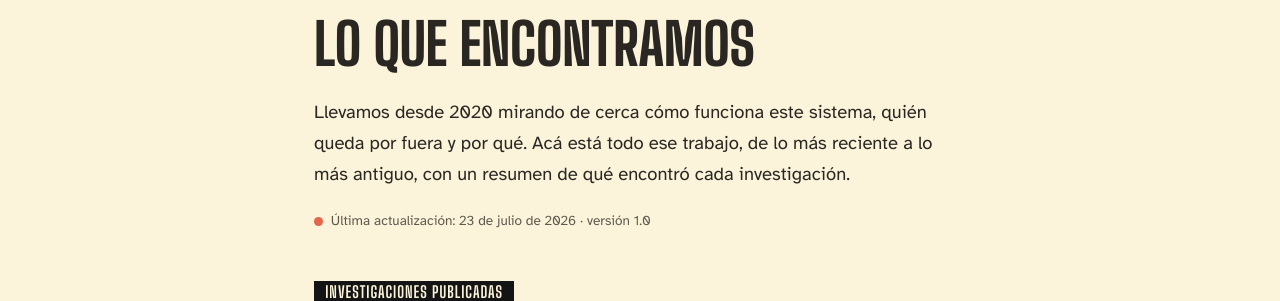
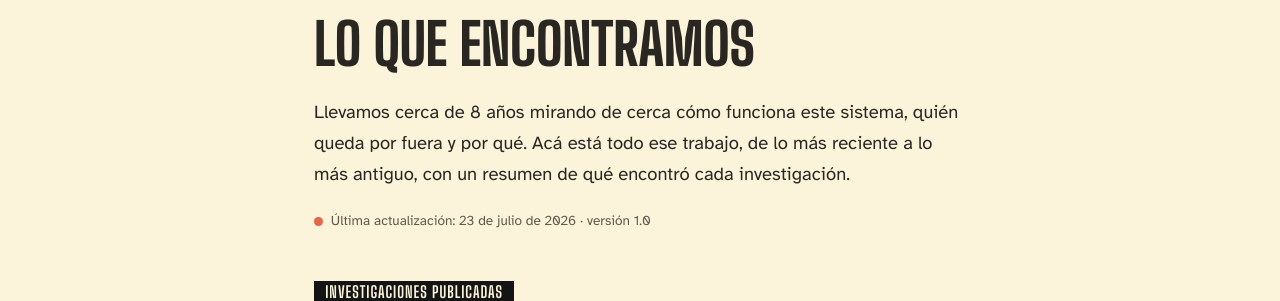
Before and after one commit to aliciaduquea/digitalwelfarestate-karisma, a Jekyll site: the page built from lo-que-encontramos/index.html, in a window 1280 px wide and 900 px high. Shown: the part 143-444 px from the top of the window. Built offline with Jekyll 4.4.1, drawn with Linux system fonts in a browser that asks for light colours.

Commit message:
Update index.html

```diff
--- a/lo-que-encontramos/index.html
+++ b/lo-que-encontramos/index.html
@@ -10,7 +10,7 @@ version: "1.0"
   <div class="contenedor estrecho">
     <p class="eyebrow">La evidencia</p>
     <h1>Lo que encontramos</h1>
-    <p class="entrada">Llevamos desde 2020 mirando de cerca cómo funciona este sistema, quién queda por fuera y por qué. Acá está todo ese trabajo, de lo más reciente a lo más antiguo, con un resumen de qué encontró cada investigación.</p>
+    <p class="entrada">Llevamos cerca de 8 años mirando de cerca cómo funciona este sistema, quién queda por fuera y por qué. Acá está todo ese trabajo, de lo más reciente a lo más antiguo, con un resumen de qué encontró cada investigación.</p>
     {% include actualizado.html fecha=page.actualizado version=page.version %}
   </div>
 </section>
```
